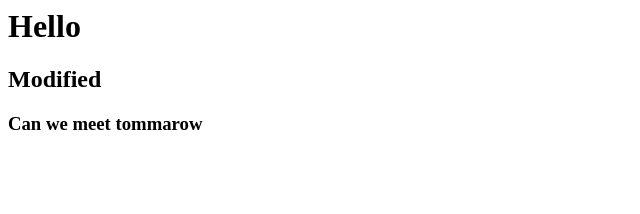
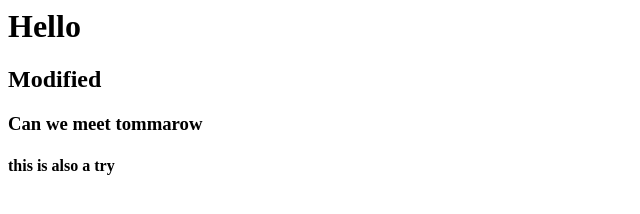
Before and after one commit to ASHIK-S-NAIR/datewithgit-sample, a plain HTML site: page index.html in a window 1280 px wide. Shown: the whole page, without its empty margins (0-640 px from the left). Drawn offline with Linux system fonts and the light colour scheme.

Commit message:
this is also a try added

```diff
--- a/index.html
+++ b/index.html
@@ -6,5 +6,6 @@
 	<h1>Hello</h1>
 	<h2>Modified</h2>
 	<h3>Can we meet tommarow </h3>
+	<h4>this is also a try</h4>
 </body>
 </html>
```
